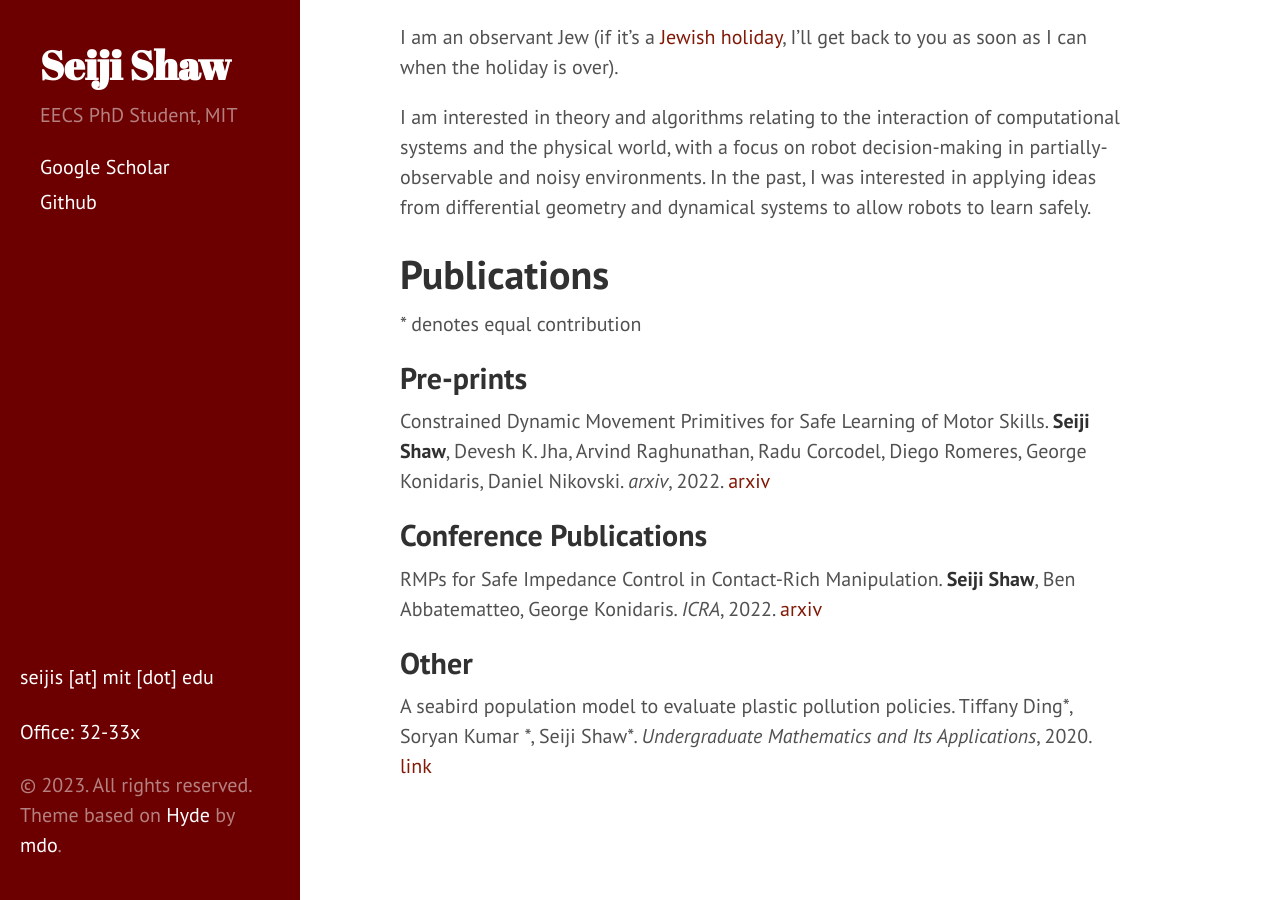
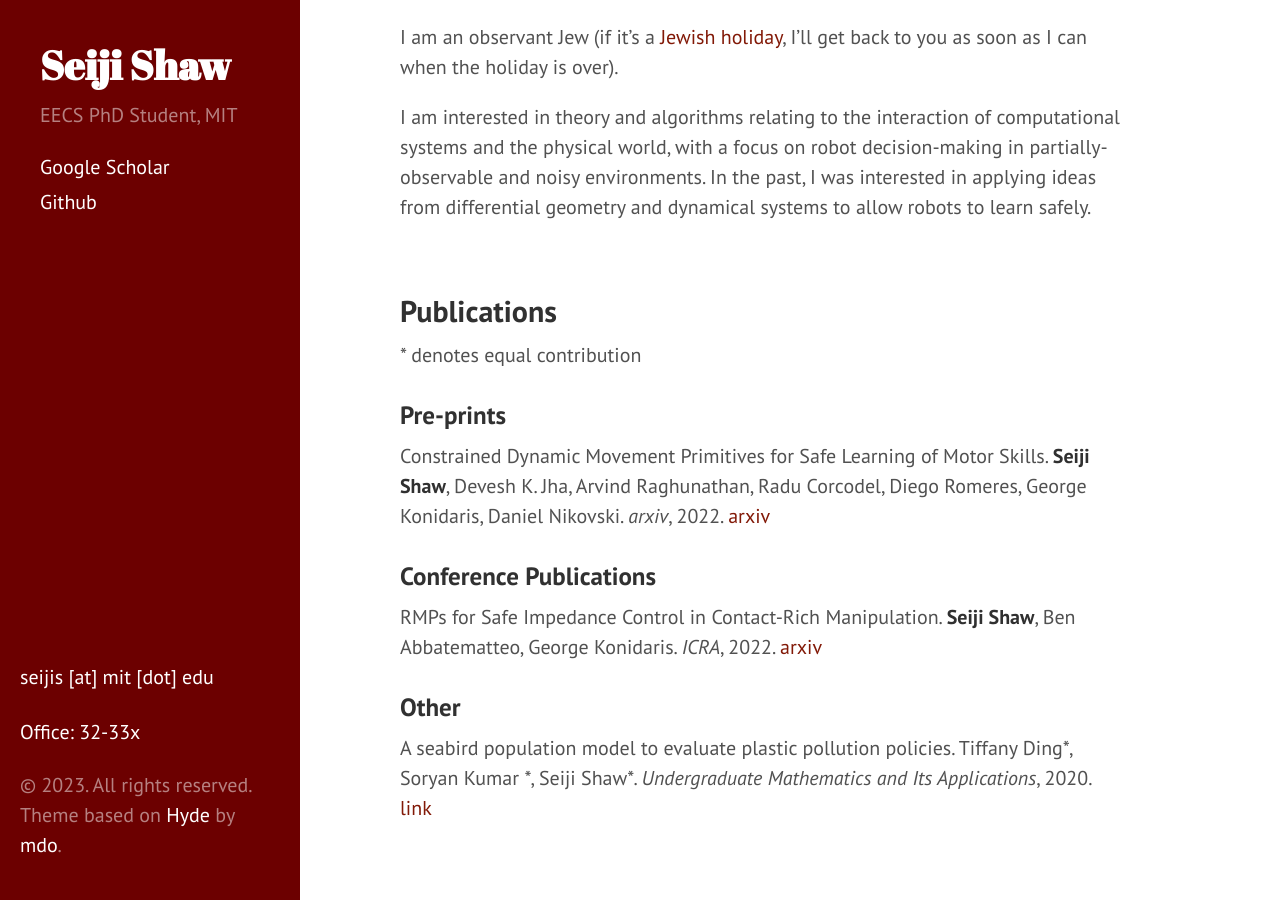
Before and after one commit to sageshoyu/sageshoyu.github.io, a Jekyll site: the page built from docs/index.md, in a window 1280 px wide and 900 px high, scrolled down 733 px. Built offline with Jekyll 4.4.1, drawn with Linux system fonts in a browser that asks for light colours.

Commit message:
finish touch

```diff
--- a/docs/index.md
+++ b/docs/index.md
@@ -13,19 +13,20 @@ I am an observant Jew (if it's a [Jewish holiday](https://isitajewishholidaytoda
 
 I am interested in theory and algorithms relating to the interaction of computational systems and the physical world, with a focus on robot decision-making in partially-observable and noisy environments. In the past, I was interested in applying ideas from differential geometry and dynamical systems to allow robots to learn safely.
 
-# Publications
+<br />
+## Publications
 
 \* denotes equal contribution
 
-## Pre-prints
+### Pre-prints
 Constrained Dynamic Movement Primitives for Safe Learning of Motor Skills. **Seiji Shaw**, Devesh K. Jha, Arvind Raghunathan, Radu Corcodel, Diego Romeres, George Konidaris, Daniel Nikovski. *arxiv*, 2022.
 [arxiv](https://arxiv.org/abs/2209.14461)
 
 
-## Conference Publications
+### Conference Publications
 RMPs for Safe Impedance Control in Contact-Rich Manipulation. **Seiji Shaw**, Ben Abbatematteo, George Konidaris. *ICRA*, 2022.
 [arxiv](https://arxiv.org/abs/2109.12103)
 
-## Other
+### Other
 A seabird population model to evaluate plastic pollution policies. Tiffany Ding\*, Soryan Kumar \*, Seiji Shaw\*. *Undergraduate Mathematics and Its Applications*, 2020.
 [link](https://eds.s.ebscohost.com/abstract?site=eds&s    cope=site&jrnl=01973622&AN=146421579&h=uaXInzoZUfIdVJqgamTamQLwTHwBYA99AanUofLfzd6EPhLyriSPmToqvBggPTeNYoeBKBRobUqPbKEtOG8Ibg%3d%3d&crl=c&resultLocal=ErrCrlNoResult    s&resultNs=Ehost&crlhashurl=login.aspx%3fdirect%3dtrue%26profile%3dehost%26scope%3dsite%26authtype%3dcrawler%26jrnl%3d01973622%26AN%3d146421579)
```
Also changed, not shown: 1 other file.
